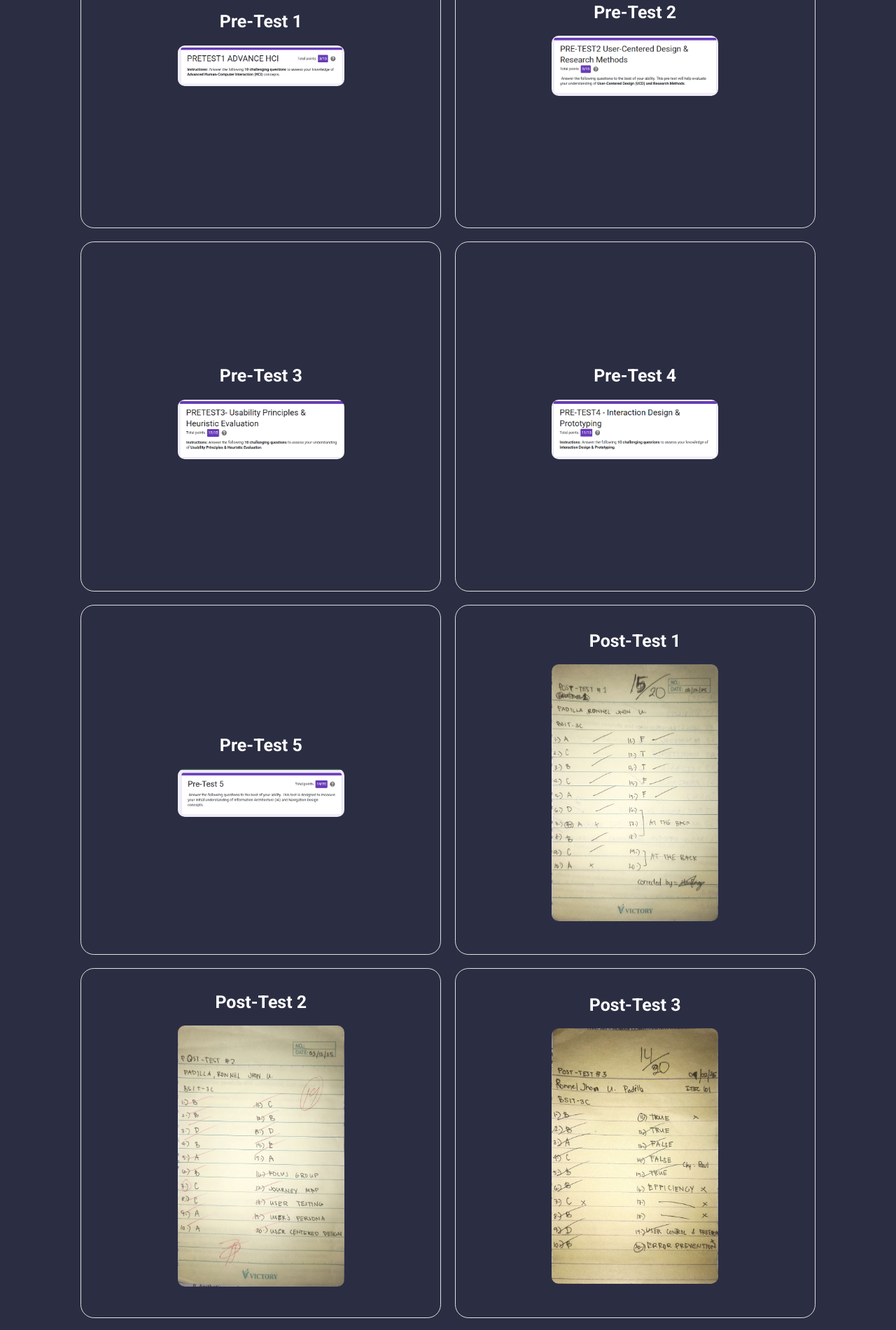
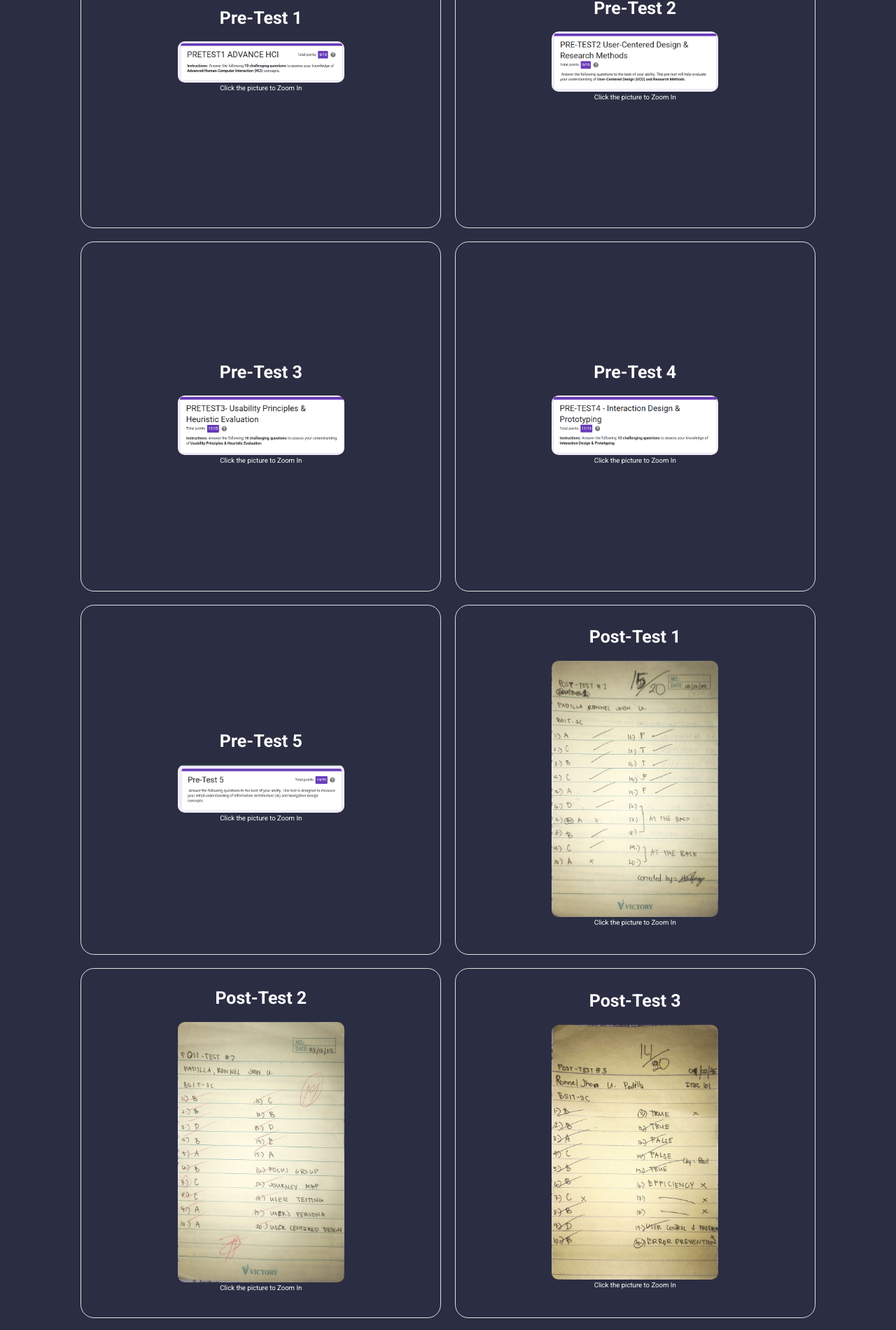
Before and after one commit to ronneljhon/WebPortfolio, a plain HTML site: page index.html in a window 1280 px wide. Shown: the part 3420-5320 px from the top of the page at 70% size. Drawn offline with nearby package versions, Linux system fonts and the light colour scheme.

Commit message:
Initial commit - Web Portfolio\

```diff
--- a/index.html
+++ b/index.html
@@ -125,66 +125,77 @@
                 <h3>Pre-Test 1</h3>
                 <div class="quiz-img">
                     <img src="quizzes/pretest1.png" alt="">
+                    <p>Click the picture to Zoom In</p>
                 </div>
             </div>
             <div class="quiz-box">
                 <h3>Pre-Test 2</h3>
                 <div class="quiz-img">
                     <img src="quizzes/pretest2.png" alt="">
+                    <p>Click the picture to Zoom In</p>
                 </div>
             </div>
             <div class="quiz-box">
                 <h3>Pre-Test 3</h3>
                 <div class="quiz-img">
                     <img src="quizzes/pretest3.png" alt="">
+                    <p>Click the picture to Zoom In</p>
                 </div>
             </div>
             <div class="quiz-box">
                 <h3>Pre-Test 4</h3>
                 <div class="quiz-img">
                     <img src="quizzes/pretest4.png" alt="">
+                    <p>Click the picture to Zoom In</p>
                 </div>
             </div>
             <div class="quiz-box">
                 <h3>Pre-Test 5</h3>
                 <div class="quiz-img">
                     <img src="quizzes/pretest5.png" alt="">
+                    <p>Click the picture to Zoom In</p>
                 </div>
             </div>
             <div class="quiz-box">
                 <h3>Post-Test 1</h3>
                 <div class="quiz-img">
                     <img src="quizzes/quiz1.jpg" alt="">
+                    <p>Click the picture to Zoom In</p>
                 </div>
             </div>
             <div class="quiz-box">
                 <h3>Post-Test 2</h3>
                 <div class="quiz-img">
                     <img src="quizzes/quiz2.jpg" alt="">
+                    <p>Click the picture to Zoom In</p>
                 </div>
             </div>
             <div class="quiz-box">
                 <h3>Post-Test 3</h3>
                 <div class="quiz-img">
                     <img src="quizzes/quiz3.jpg" alt="">
+                    <p>Click the picture to Zoom In</p>
                 </div>
             </div>
             <div class="quiz-box">
                 <h3>Long Quiz</h3>
                 <div class="quiz-img">
                     <img src="quizzes/longquiz.jpg" alt="">
+                    <p>Click the picture to Zoom In</p>
                 </div>
             </div>
             <div class="quiz-box">
                 <h3>Lab Activity (By Partner)</h3>
                 <div class="quiz-img">
                     <img src="quizzes/labact.jpg" alt="" style="width: 37%;">
+                    <p>Click the picture to Zoom In</p>
                 </div>
             </div>
             <div class="quiz-box">
                 <h3>MidTerm Exam</h3>
                 <div class="quiz-img">
                     <img src="quizzes/exam.jpg" alt="" style="width: 40%;">
+                    <p>Click the picture to Zoom In</p>
                 </div>
             </div>
         </div>
```
